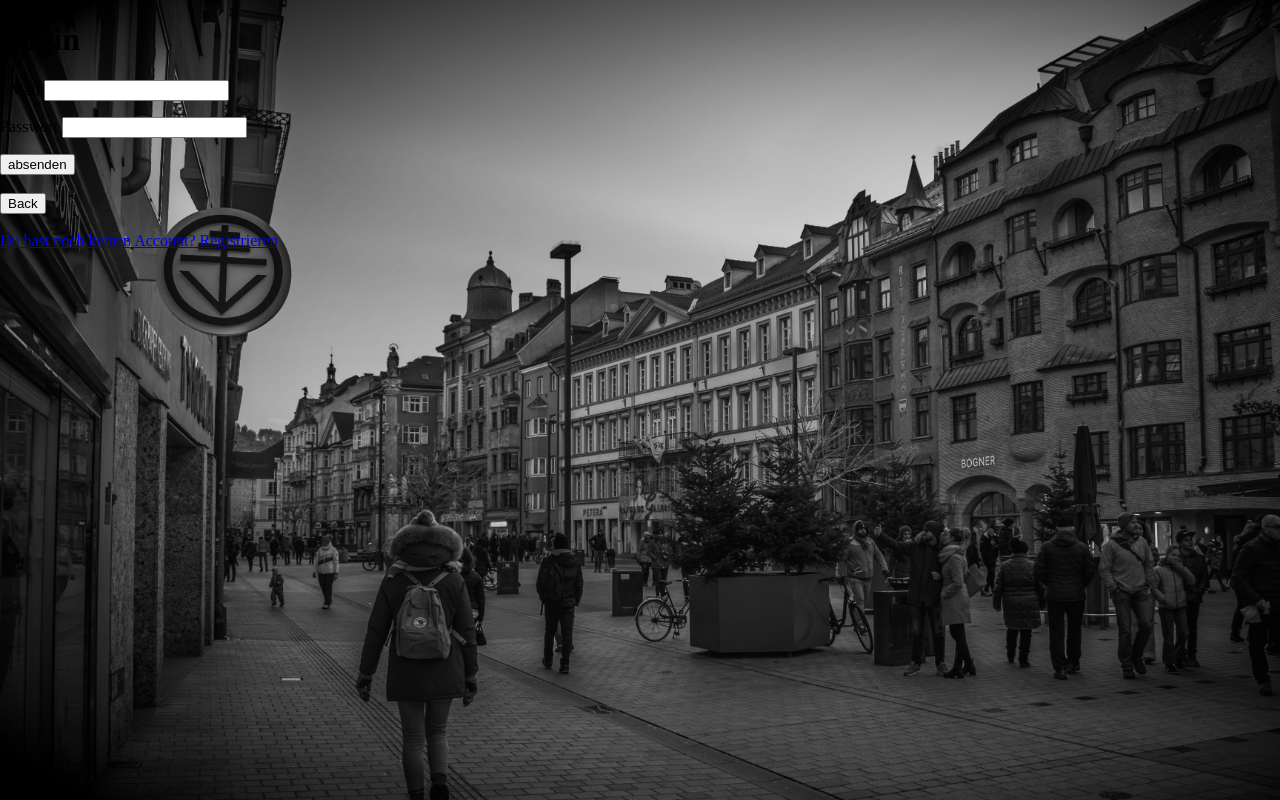
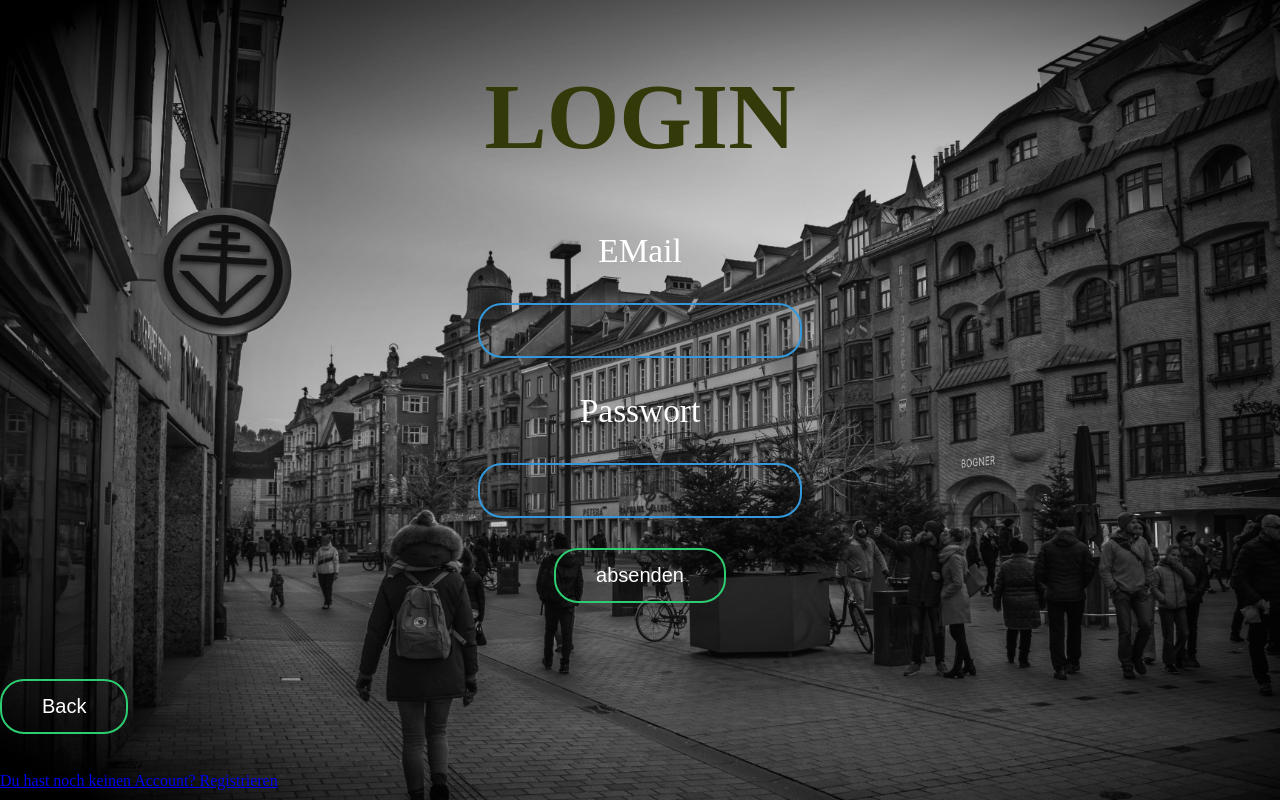
Before and after one commit to Moert52/DA_Subkultur, a Flask app: template da_subkultur/static/templates/login.html in a window 1280 px wide. Run offline with Flask 2, Linux system fonts and the light colour scheme; the template is opened without the code that fills it, so the values that code supplies are empty.

Commit message:
css von registration und login

```diff
--- a/da_subkultur/Tesseract.py
+++ b/da_subkultur/Tesseract.py
@@ -18,7 +18,7 @@ pytesseract.pytesseract.tesseract_cmd = r"C:\Program Files\Tesseract-OCR\tessera
 # Leo's Ordner
 #ordner = r'D:\Diplomarbeit\test_tesseract'
 
-# Melih's Ordner
+#Melih's Ordner
 ordner = r'C:\Users\Anwender\Documents\SCHULE\Diplomarbeit\test_tesseract'
 
 
@@ -229,4 +229,5 @@ def searchDir(path):
 if __name__ == '__main__':
     #process_dir(r'C:\Users\mertc\Desktop\HTL - Fächer\Diplomarbeit\Test-tesseract') #Merts Tesseract
     process_dir(ordner)
-    #searchDir(r'C:\Users\mertc\Desktop\HTL - Fächer\Diplomarbeit\Test-tesseract')
+    #searchDir(r'C:\Users\mertc\Desktop\HTL++ - Fächer\Diplomarbeit\Test-tesseract')
+    # process_dir(r'D:\Diplomarbeit\Tesseract') #Leos Tesseract
--- a/da_subkultur/static/css/login.css
+++ b/da_subkultur/static/css/login.css
@@ -7,3 +7,75 @@ body {
     background-size: cover;
     background-color: #cccccc;
 }
+
+
+ h1 {
+        color: #343909;
+        text-transform: uppercase;
+        font-weight: 4000;
+       text-align: center;
+       font-size:70pt;
+
+    }
+
+p {
+    text-align: center;
+    color: white;
+    font-size:25pt;
+
+}
+
+ input[type = "text"],  input[type = "password"] {
+        border: 0;
+        background: none;
+        display: block;
+        margin: 30px auto;
+        text-align: center;
+        border: 2px solid #3498db;
+        padding: 14px 10px;
+        width: 300px;
+        outline: none;
+        color: white;
+        border-radius: 24px;
+        transition: 0.25s;
+         font-size:15pt;
+    }
+
+       input[type = "text"]:focus,  input[type = "password"]:focus {
+            width: 280px;
+            border-color: blue;
+        }
+
+     input[type = "submit"] {
+        border: 0;
+        background: none;
+        display: block;
+        margin: 20px auto;
+        text-align: center;
+        border: 2px solid #2ecc71;
+        padding: 14px 40px;
+        outline: none;
+        color: white;
+        border-radius: 24px;
+        transition: 0.25s;
+        cursor: pointer;
+          font-size:15pt;
+    }
+
+
+  input[type = "button"] {
+
+
+        border: 0;
+        background: none;
+        margin: 20px auto;
+        border: 2px solid #2ecc71;
+        padding: 14px 40px;
+        outline: none;
+        color: white;
+        border-radius: 24px;
+        transition: 0.25s;
+        cursor: pointer;
+          font-size:15pt;
+
+  }
--- a/da_subkultur/static/templates/login.html
+++ b/da_subkultur/static/templates/login.html
@@ -11,28 +11,29 @@
 </head>
 
 <body>
-    <h1>Login </h1>
+    <h1> Login </h1>
 
 
-     <p class="login">
-        <label asp-for="EMail">
-            EMail
+
+        <label  asp-for="EMail">
+           <p> EMail  </p>
         </label>
-        <input type="email" asp-for="EMail" />
+        <input type="text" asp-for="EMail" />
         <span asp-validation-for="EMail"></span>
-    </p>
 
 
-     <p class="login">
+
+
 
         <label asp-for="Password">
-            Passwort
+
+           <p>  Passwort</p>
         </label>
         <input type="password" asp-for="Password" />
         <span asp-validation-for="Password"></span>
-    </p>
 
-    <label>
+
+    <label >
             <input type="submit" value="absenden" /> <br> </br>
 
         </label>
```
Also changed, not shown: da_subkultur/static/css/register.css (+71 -0 lines), da_subkultur/static/templates/register.html (+22 -21 lines).
